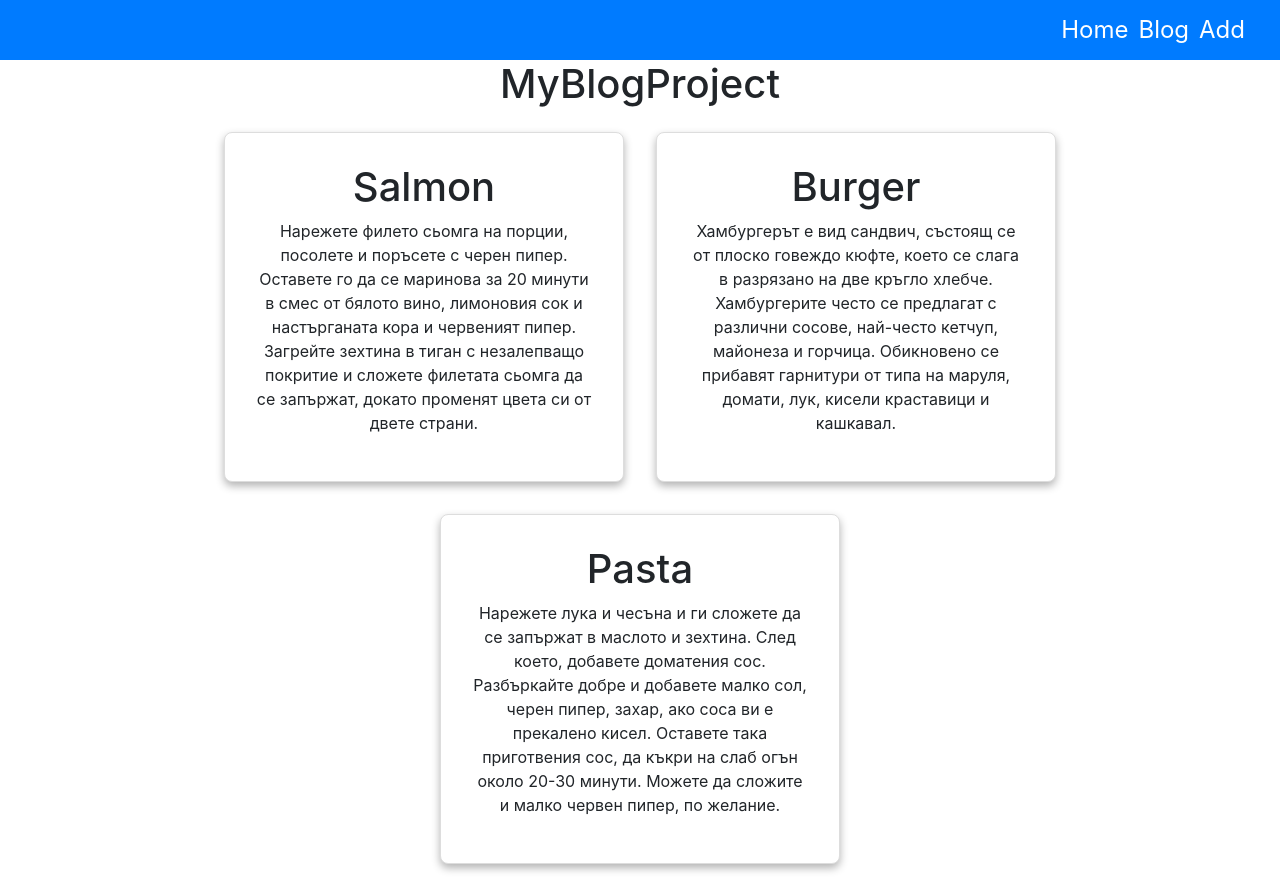
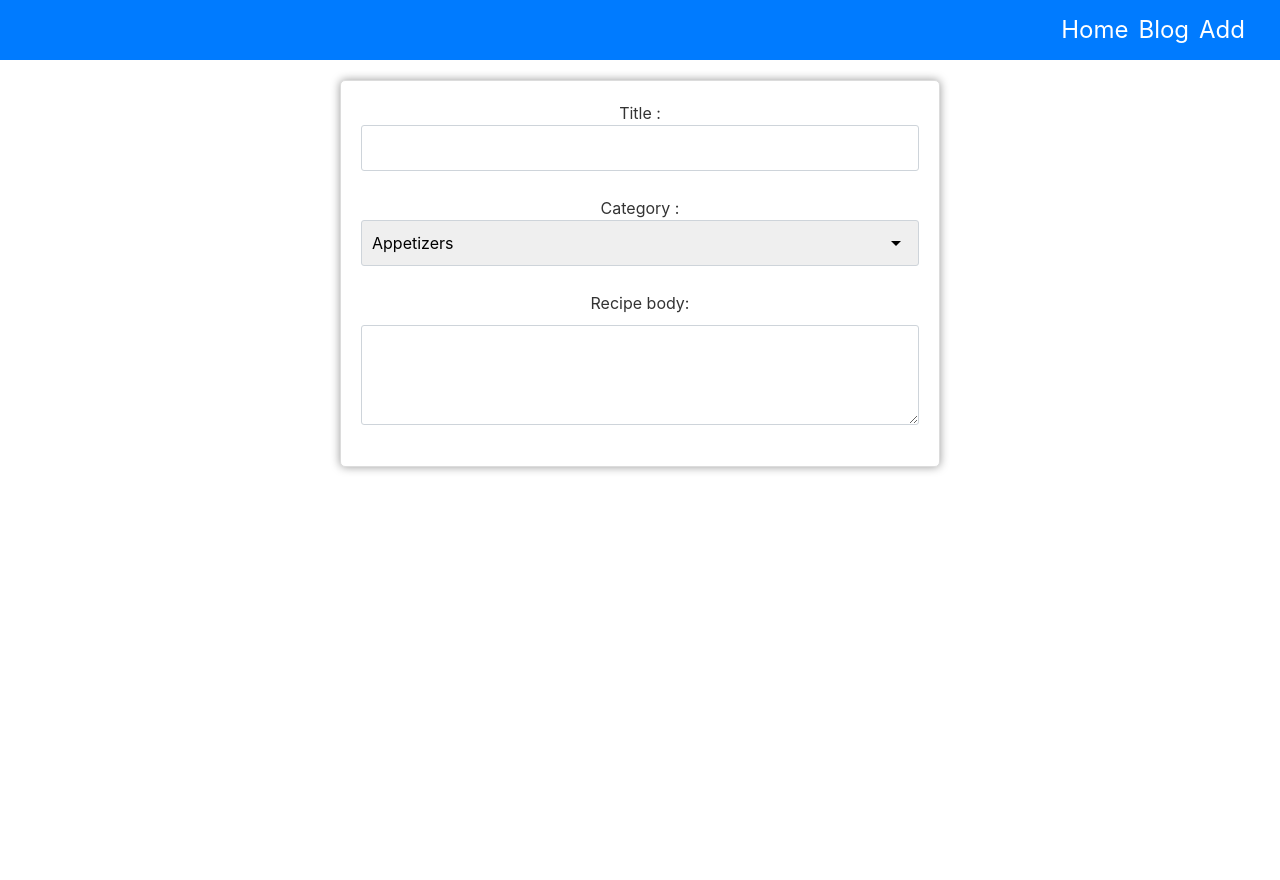
Before and after one commit to GeorgiGeorgievTsankov/blog-app, a React (Create React App) app: page /add-content in a window 1280 px wide. After the commit the page ends 800 px from the top, so only its background shows below. Built offline with nearby package versions, Linux system fonts and the light colour scheme; data requests are answered from the project's data file; the HTML template or start-up script is replaced by a standard one.

Commit message:
Update App.js

```diff
--- a/src/App.js
+++ b/src/App.js
@@ -1,15 +1,25 @@
 import './App.css';
+import { AddContentComponent } from './Components/AddContentComponent';
 import HomeComponent from './Components/HomeComponent';
 import NavBarComponent from './Components/NavBarComponent';
+import { BrowserRouter as Router, Route, Switch } from 'react-router-dom';
 
 
 function App() {
   return (
-    <div className="App">
-      <NavBarComponent />
-      <HomeComponent />
-
-    </div>
+    <Router>
+      <div className="App">
+        <NavBarComponent />
+        <Switch>
+          < Route exact path="/">
+            <HomeComponent />
+          </Route>
+          < Route path="/add-content">
+            <AddContentComponent />
+          </Route>
+        </Switch>
+      </div>
+    </Router>
   );
 }
 
```
